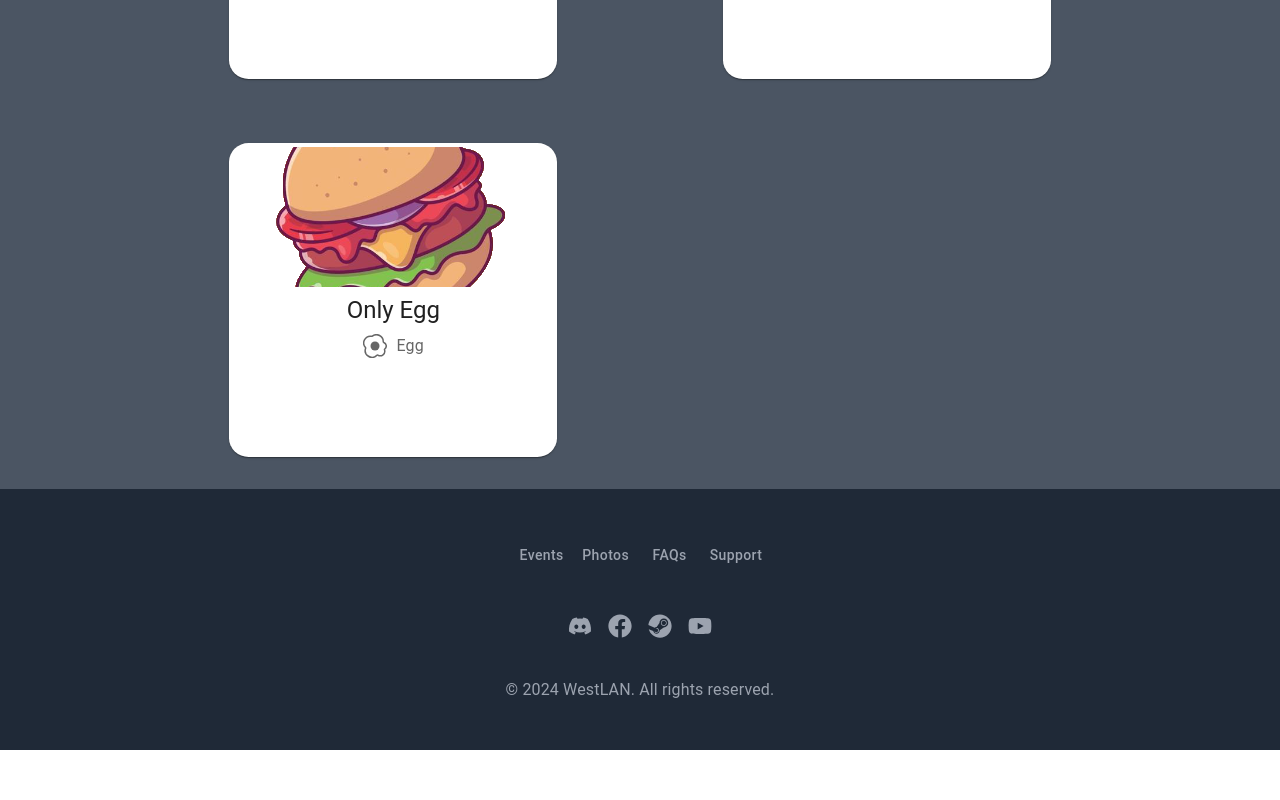
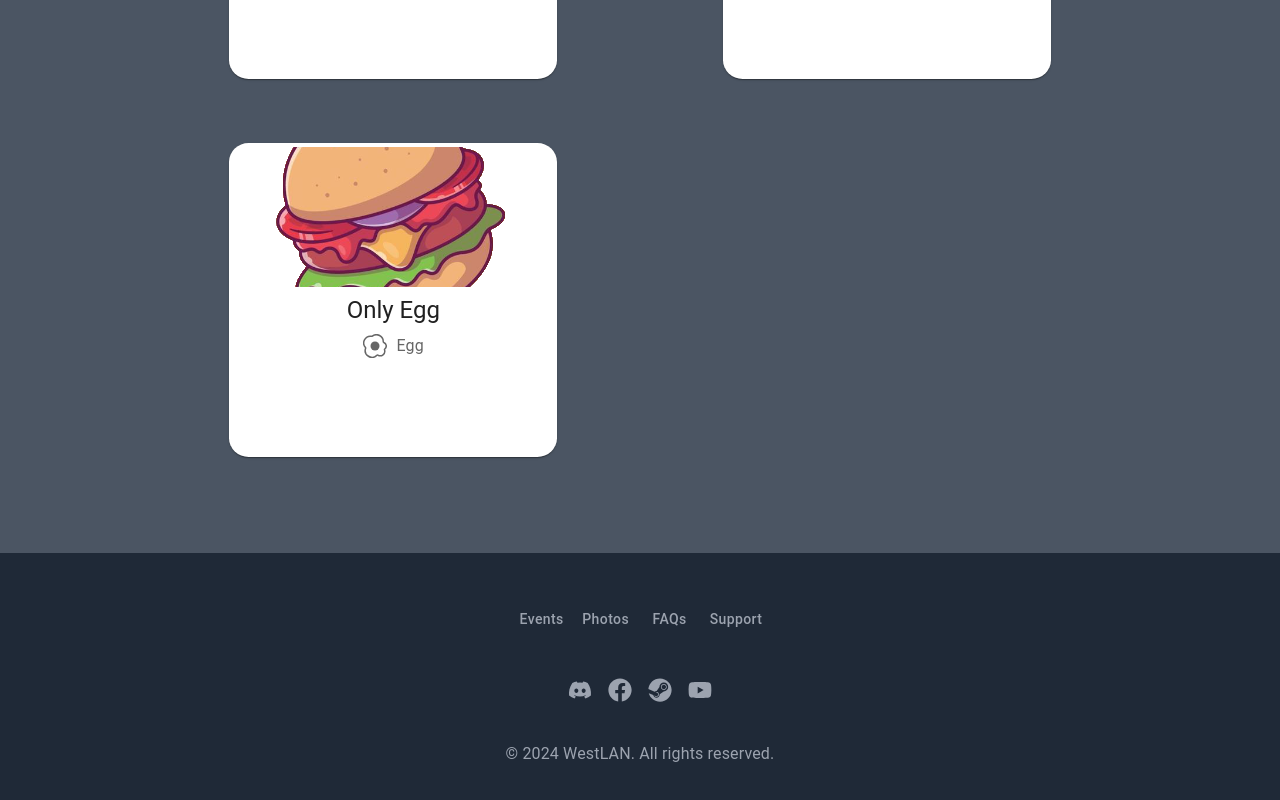
Before and after one commit to GiraffeKOOOO/westlan-breakfast-order, a React (Vite) app: page / in a window 1280 px wide. Shown: the part 1448-2248 px from the top of the page. Before the commit the page ends 2198 px from the top, so only its background shows below. Built offline with nearby package versions, Linux system fonts and the light colour scheme.

Commit message:
feature: corrected the footer

```diff
--- a/src/Components/Footer/Footer.tsx
+++ b/src/Components/Footer/Footer.tsx
@@ -18,11 +18,11 @@ const Footer: FC = () => {
         backgroundColor: COLOURS.FOOTER_BACKGROUND,
         paddingY: '3rem',
         paddingX: '2rem',
+        marginTop: '4rem',
       }}
     >
       <Grid item xs={4} />
       <Grid item xs={4}>
-        {/* footer content */}
         <Stack direction="row" justifyContent="center">
           <FooterButton buttonName={'Events'} />
           <FooterButton buttonName={'Photos'} />
```
